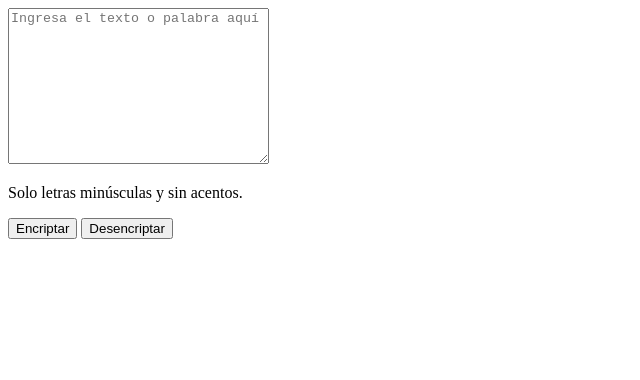
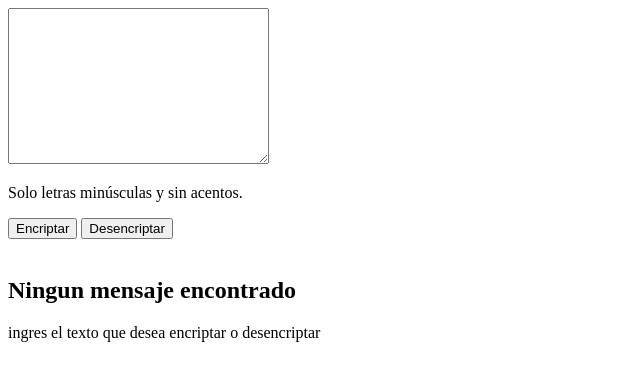
Before and after one commit to CristCopper/Portafolio, a plain HTML site: page index.html in a window 1280 px wide. Shown: the whole page, without its empty margins (0-640 px from the left). Drawn offline with Linux system fonts and the light colour scheme.

Commit message:
se aññadieron nuevos elementos al body y con esto queda listo el archivo index.html

```diff
--- a/index.html
+++ b/index.html
@@ -7,18 +7,27 @@
     <title>Encriptador de Textos</title>
     </head>
     <body>
-    <div class="container"></div>
+        <div class="container">
             <div class="encriptar">
-        <textarea name="texto" class="texto" id="texto" cols="30" rows="10" placeholder="Ingresa el texto o palabra aquí"></textarea>
+                <textarea name="texto" class="texto" id="texto" cols="30" rows="10" placeholder="Ingresa el texto o palabra aquí">
+                </textarea>
             </div>
             <div class="terminos">
                 <p>Solo letras minúsculas y sin acentos.</p>
             </div>
             <div class="botones">
                 <button class="btn-encriptar" type="button" onclick="encriptar()">Encriptar</button>
-        <button type="button" class="btn.dedencriptar" onclick="desencriptar">Desencriptar</button>
+                <button type="button" class="btn.   dedencriptar"       onclick="desencriptar">Desencriptar</button>
             </div>
-
+            </div>
+            <div class="encriptado">
+                <img src="" alt="" id="Jake el perro">
+                <div class="mensaje-encriptado" id="mensaje-encriptado">
+                 <h2 id="titulo-mensaje">Ningun mensaje encontrado</h2>
+                <p id="parrafo">ingres el texto que desea encriptar o desencriptar</p>
+                </div>
+            </div>
+        </div>
     </body>
     <script src="index.js"></script>
 </html>
```
Lines whose indentation alone changed are shown as unchanged.
